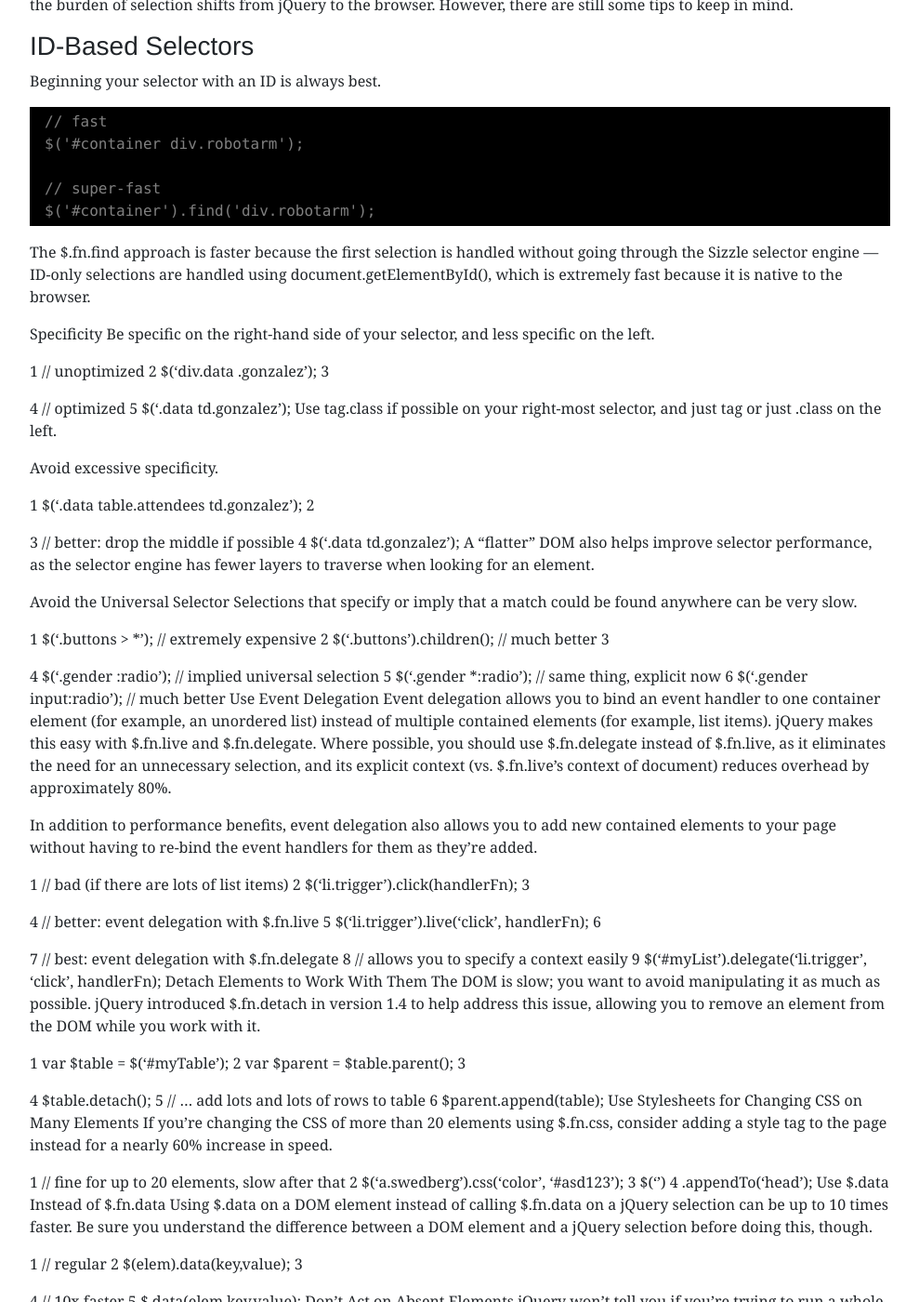
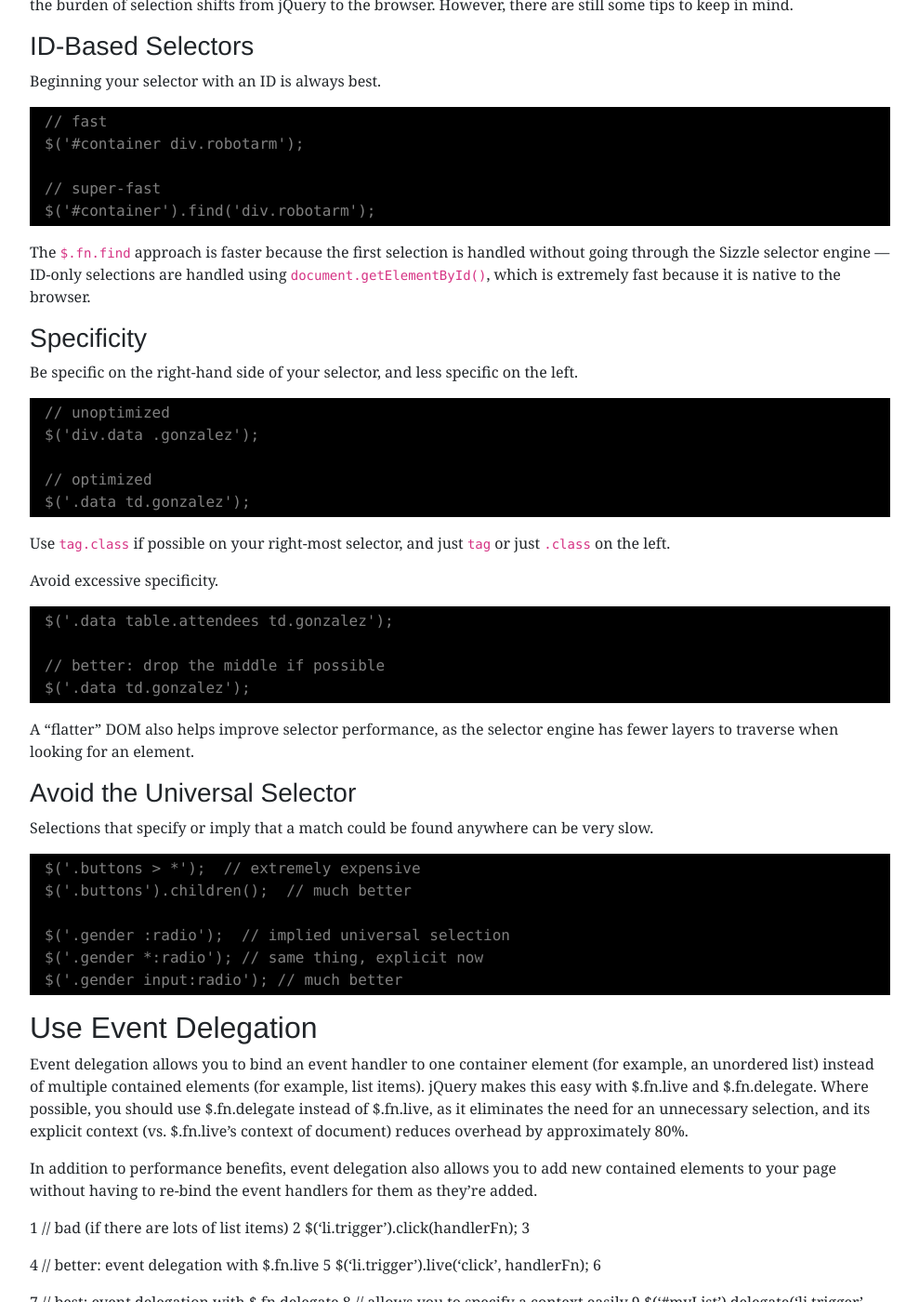
Before and after one commit to dan-carroll/jquery-fundamentals, a Jekyll site: the page built from legacy/ch09-best-practices.md, in a window 1280 px wide and 1400 px high, scrolled down 2765 px. Shown: the whole window at 93% size, without its empty margins (145-1134 px from the left). Built offline with Jekyll 4.4.1, drawn with Linux system fonts in a browser that asks for light colours.

Commit message:
Update ch09-best-practices.md

````diff
--- a/legacy/ch09-best-practices.md
+++ b/legacy/ch09-best-practices.md
@@ -133,51 +133,48 @@ $('#container div.robotarm');
 $('#container').find('div.robotarm');
 ```
 
-The $.fn.find approach is faster because the first selection is handled without going through the Sizzle selector engine — ID-only selections are handled using document.getElementById(), which is extremely fast because it is native to the browser.
+The `$.fn.find` approach is faster because the first selection is handled without going through the Sizzle selector engine — ID-only selections are handled using `document.getElementById()`, which is extremely fast because it is native to the browser.
 
-Specificity
+### Specificity
+
 Be specific on the right-hand side of your selector, and less specific on the left.
 
-1
+```js
 // unoptimized
-2
 $('div.data .gonzalez');
-3
 
-4
 // optimized
-5
 $('.data td.gonzalez');
-Use tag.class if possible on your right-most selector, and just tag or just .class on the left.
+```
+
+Use `tag.class` if possible on your right-most selector, and just `tag` or just `.class` on the left.
 
 Avoid excessive specificity.
 
-1
+```js
 $('.data table.attendees td.gonzalez');
-2
 
-3
 // better: drop the middle if possible
-4
 $('.data td.gonzalez');
+```
+
 A "flatter" DOM also helps improve selector performance, as the selector engine has fewer layers to traverse when looking for an element.
 
-Avoid the Universal Selector
+### Avoid the Universal Selector
+
 Selections that specify or imply that a match could be found anywhere can be very slow.
 
-1
+```js
 $('.buttons > *');  // extremely expensive
-2
 $('.buttons').children();  // much better
-3
 
-4
 $('.gender :radio');  // implied universal selection
-5
 $('.gender *:radio'); // same thing, explicit now
-6
 $('.gender input:radio'); // much better
-Use Event Delegation
+```
+
+## Use Event Delegation
+
 Event delegation allows you to bind an event handler to one container element (for example, an unordered list) instead of multiple contained elements (for example, list items). jQuery makes this easy with $.fn.live and $.fn.delegate. Where possible, you should use $.fn.delegate instead of $.fn.live, as it eliminates the need for an unnecessary selection, and its explicit context (vs. $.fn.live's context of document) reduces overhead by approximately 80%.
 
 In addition to performance benefits, event delegation also allows you to add new contained elements to your page without having to re-bind the event handlers for them as they're added.
````
